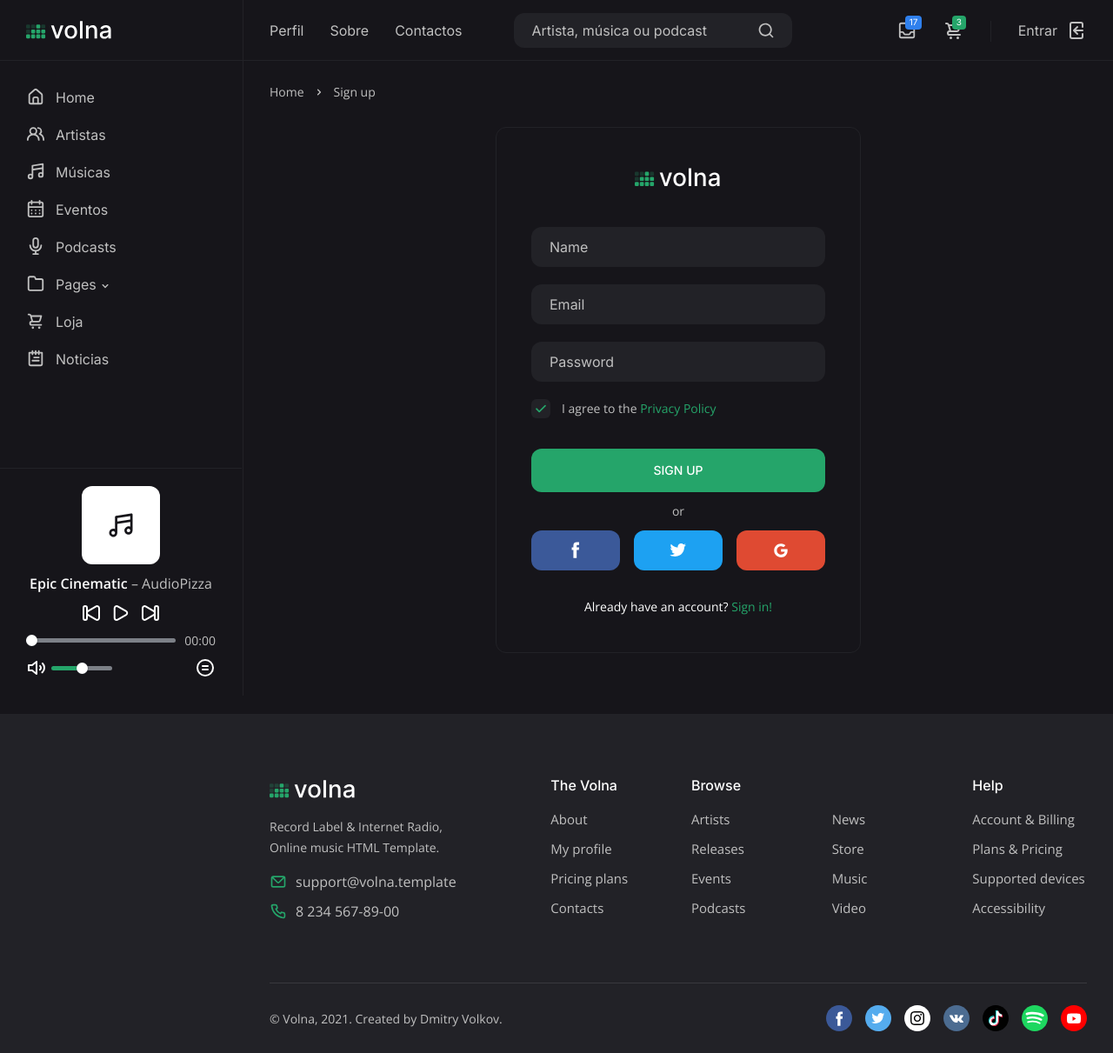
After one commit to devkussema/ik-redesigned, a Django app: page /registar in a window 1280 px wide. The commit adds this page. Shown: the whole page at 87% size. Run offline with Django 4.2, Linux system fonts and the light colour scheme; some libraries are stand-ins or nearby versions.

Commit message:
Últimos acertos

```diff
--- a/ik_redesigned/templates/ik/partials/header.html
+++ b/ik_redesigned/templates/ik/partials/header.html
@@ -81,7 +81,7 @@
             </div>
 
             <div class="header__action header__action--signin">
-                <a class="header__action-btn" href="signin.html">
+                <a class="header__action-btn" href={% url "entrar" %}>
                     <span>Entrar</span>
                     <svg xmlns="http://www.w3.org/2000/svg" viewBox="0 0 24 24"><path d="M20,12a1,1,0,0,0-1-1H11.41l2.3-2.29a1,1,0,1,0-1.42-1.42l-4,4a1,1,0,0,0-.21.33,1,1,0,0,0,0,.76,1,1,0,0,0,.21.33l4,4a1,1,0,0,0,1.42,0,1,1,0,0,0,0-1.42L11.41,13H19A1,1,0,0,0,20,12ZM17,2H7A3,3,0,0,0,4,5V19a3,3,0,0,0,3,3H17a3,3,0,0,0,3-3V16a1,1,0,0,0-2,0v3a1,1,0,0,1-1,1H7a1,1,0,0,1-1-1V5A1,1,0,0,1,7,4H17a1,1,0,0,1,1,1V8a1,1,0,0,0,2,0V5A3,3,0,0,0,17,2Z"/></svg>
                 </a>
--- /dev/null
+++ b/ik_redesigned/templates/ik/registar.html
@@ -0,0 +1,57 @@
+{% extends "ik/layout.html" %}
+{% load static %}
+{% block conteudo %}
+<div class="row row--grid">
+    <!-- breadcrumb -->
+    <div class="col-12">
+        <ul class="breadcrumb">
+            <li class="breadcrumb__item"><a href="index.html">Home</a></li>
+            <li class="breadcrumb__item breadcrumb__item--active">Sign up</li>
+        </ul>
+    </div>
+    <!-- end breadcrumb -->
+
+    <!-- registration form -->
+    <div class="col-12">
+        <div class="sign">
+            <div class="sign__content">
+                <form action="#" class="sign__form">
+                    <a href="index.html" class="sign__logo">
+                        <img src={% static "ik/img/logo.svg"%} alt="">
+                    </a>
+
+                    <div class="sign__group">
+                        <input type="text" class="sign__input" placeholder="Name">
+                    </div>
+
+                    <div class="sign__group">
+                        <input type="text" class="sign__input" placeholder="Email">
+                    </div>
+
+                    <div class="sign__group">
+                        <input type="password" class="sign__input" placeholder="Password">
+                    </div>
+
+                    <div class="sign__group sign__group--checkbox">
+                        <input id="remember" name="remember" type="checkbox" checked="checked">
+                        <label for="remember">I agree to the <a href="privacy.html">Privacy Policy</a></label>
+                    </div>
+
+                    <button class="sign__btn" type="button">Sign up</button>
+
+                    <span class="sign__delimiter">or</span>
+
+                    <div class="sign__social">
+                        <a class="fb" href="#"><svg viewBox="0 0 9 17" fill="none" xmlns="http://www.w3.org/2000/svg"><path d="M5.56341 16.8197V8.65888H7.81615L8.11468 5.84663H5.56341L5.56724 4.43907C5.56724 3.70559 5.63693 3.31257 6.69042 3.31257H8.09873V0.5H5.84568C3.1394 0.5 2.18686 1.86425 2.18686 4.15848V5.84695H0.499939V8.6592H2.18686V16.8197H5.56341Z"/></svg></a>
+                        <a class="tw" href="#"><svg viewBox="0 0 16 12" fill="none" xmlns="http://www.w3.org/2000/svg"><path d="M7.55075 3.19219L7.58223 3.71122L7.05762 3.64767C5.14804 3.40404 3.47978 2.57782 2.06334 1.1902L1.37085 0.501686L1.19248 1.01013C0.814766 2.14353 1.05609 3.34048 1.843 4.14552C2.26269 4.5904 2.16826 4.65396 1.4443 4.38914C1.19248 4.3044 0.972149 4.24085 0.951164 4.27263C0.877719 4.34677 1.12953 5.31069 1.32888 5.69202C1.60168 6.22165 2.15777 6.74068 2.76631 7.04787L3.28043 7.2915L2.67188 7.30209C2.08432 7.30209 2.06334 7.31268 2.12629 7.53512C2.33613 8.22364 3.16502 8.95452 4.08833 9.2723L4.73884 9.49474L4.17227 9.8337C3.33289 10.321 2.34663 10.5964 1.36036 10.6175C0.888211 10.6281 0.5 10.6705 0.5 10.7023C0.5 10.8082 1.78005 11.4014 2.52499 11.6344C4.75983 12.3229 7.41435 12.0264 9.40787 10.8506C10.8243 10.0138 12.2408 8.35075 12.9018 6.74068C13.2585 5.88269 13.6152 4.315 13.6152 3.56293C13.6152 3.07567 13.6467 3.01212 14.2343 2.42953C14.5805 2.09056 14.9058 1.71983 14.9687 1.6139C15.0737 1.41264 15.0632 1.41264 14.5281 1.59272C13.6362 1.91049 13.5103 1.86812 13.951 1.39146C14.2762 1.0525 14.6645 0.438131 14.6645 0.258058C14.6645 0.22628 14.5071 0.279243 14.3287 0.374576C14.1398 0.480501 13.7202 0.639389 13.4054 0.734722L12.8388 0.914795L12.3247 0.565241C12.0414 0.374576 11.6427 0.162725 11.4329 0.0991699C10.8978 -0.0491255 10.0794 -0.0279404 9.59673 0.14154C8.2852 0.618204 7.45632 1.84694 7.55075 3.19219Z"/></svg></a>
+                        <a class="gl" href="#"><svg xmlns='http://www.w3.org/2000/svg' class='ionicon' viewBox='0 0 512 512'><path d='M473.16 221.48l-2.26-9.59H262.46v88.22H387c-12.93 61.4-72.93 93.72-121.94 93.72-35.66 0-73.25-15-98.13-39.11a140.08 140.08 0 01-41.8-98.88c0-37.16 16.7-74.33 41-98.78s61-38.13 97.49-38.13c41.79 0 71.74 22.19 82.94 32.31l62.69-62.36C390.86 72.72 340.34 32 261.6 32c-60.75 0-119 23.27-161.58 65.71C58 139.5 36.25 199.93 36.25 256s20.58 113.48 61.3 155.6c43.51 44.92 105.13 68.4 168.58 68.4 57.73 0 112.45-22.62 151.45-63.66 38.34-40.4 58.17-96.3 58.17-154.9 0-24.67-2.48-39.32-2.59-39.96z'/></svg></a>
+                    </div>
+
+                    <span class="sign__text">Already have an account? <a href={% url "entrar" %}>Sign in!</a></span>
+                </form>
+            </div>
+        </div>
+    </div>
+    <!-- end registration form -->
+</div>
+{% endblock %}
--- a/informusik/urls.py
+++ b/informusik/urls.py
@@ -9,4 +9,6 @@ urlpatterns = [
     path("podcasts", views.podcasts, name="podcasts"),
     path("store", views.store, name="store"),
     path("news", views.news, name="news"),
+    path("registar", views.registar, name="registar"),
+    path("login", views.login, name="entrar"),
 ]
--- a/informusik/views.py
+++ b/informusik/views.py
@@ -21,3 +21,9 @@ def store(request):
 
 def news(request):
     return render(request, "ik/news.html")
+
+def login(request):
+    return render(request, "ik/login.html")
+
+def registar(request):
+    return render(request, "ik/registar.html")
```
Also changed, not shown: ik_redesigned/templates/ik/login.html (added, +57 -0 lines).
